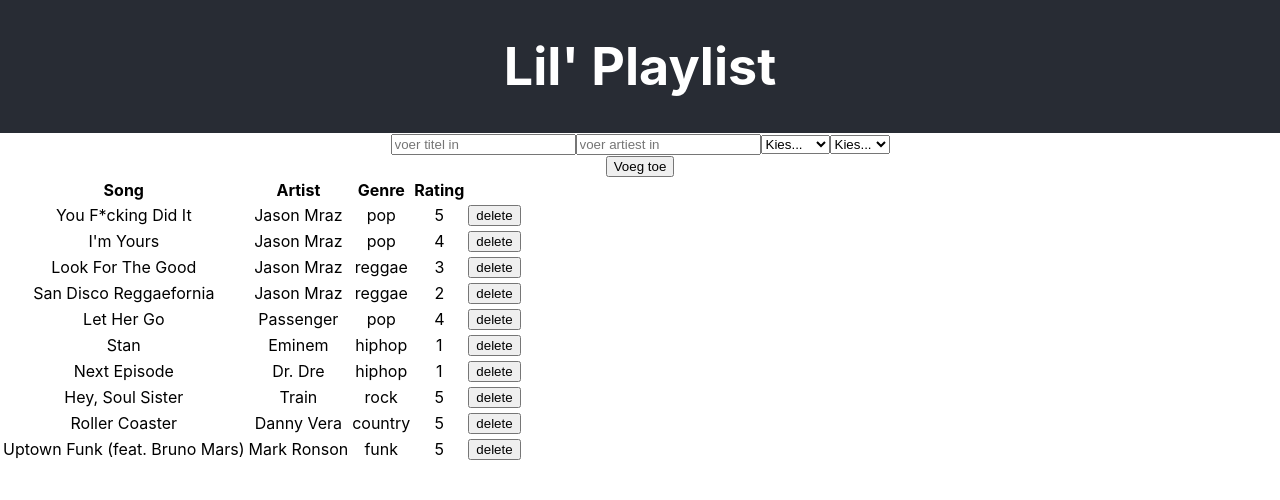
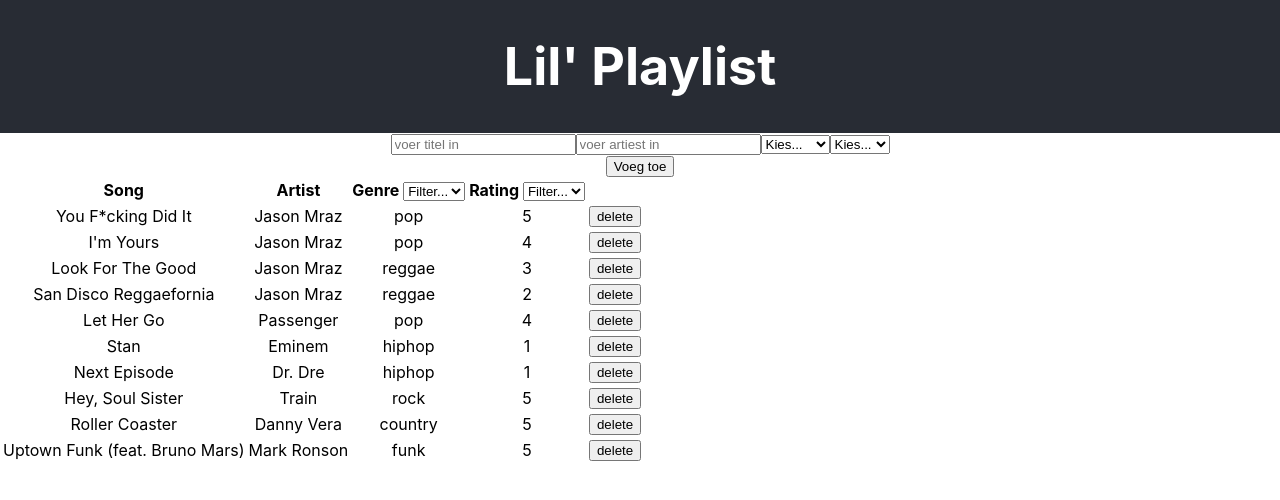
Before and after one commit to MMRijnsburger/Project-React-Lil-Playlist, a React (Create React App) app: page / in a window 1280 px wide. Shown: the top 500 px of the page. Built offline with nearby package versions, Linux system fonts and the light colour scheme.

Commit message:
add filters

```diff
--- a/src/containers/TableList.js
+++ b/src/containers/TableList.js
@@ -8,12 +8,11 @@
                 <tr className="song-header">
                     <th className="song-row_item">Song</th>
                     <th className="song-row_item">Artist</th>
-                    <th className="song-row_item">Genre</th>
-                    <th className="song-row_item">Rating</th>
+                    <th className="song-row_item">Genre <select defaultValue="default"><option value="default" disabled hidden>Filter...</option></select></th>
+                    <th className="song-row_item">Rating <select defaultValue="default"><option value="default" disabled hidden>Filter...</option></select></th>
                 </tr>
             </thead>
-
-            <Table items={props.list} onClick={props.onClick}/>
+            <Table items={props.list} onClick={props.onClick} />
         </table>
     )
 }
```
